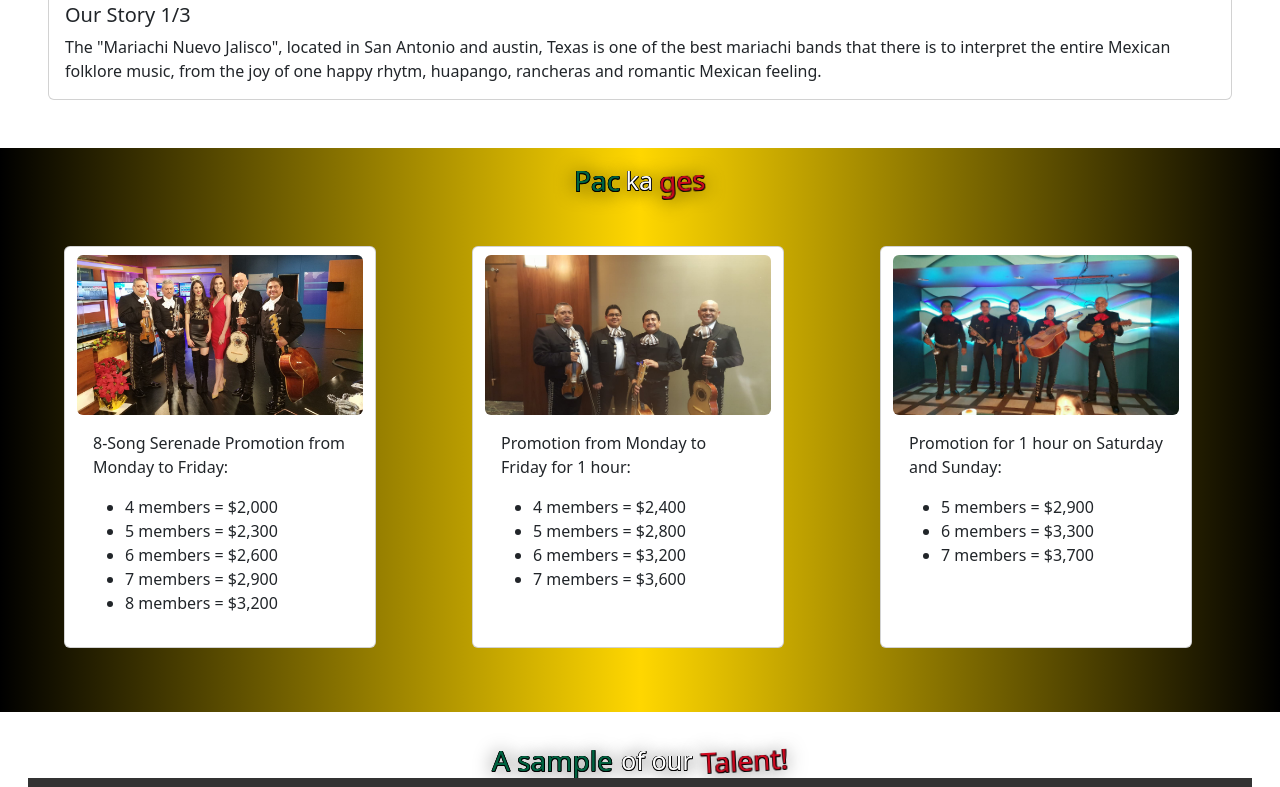
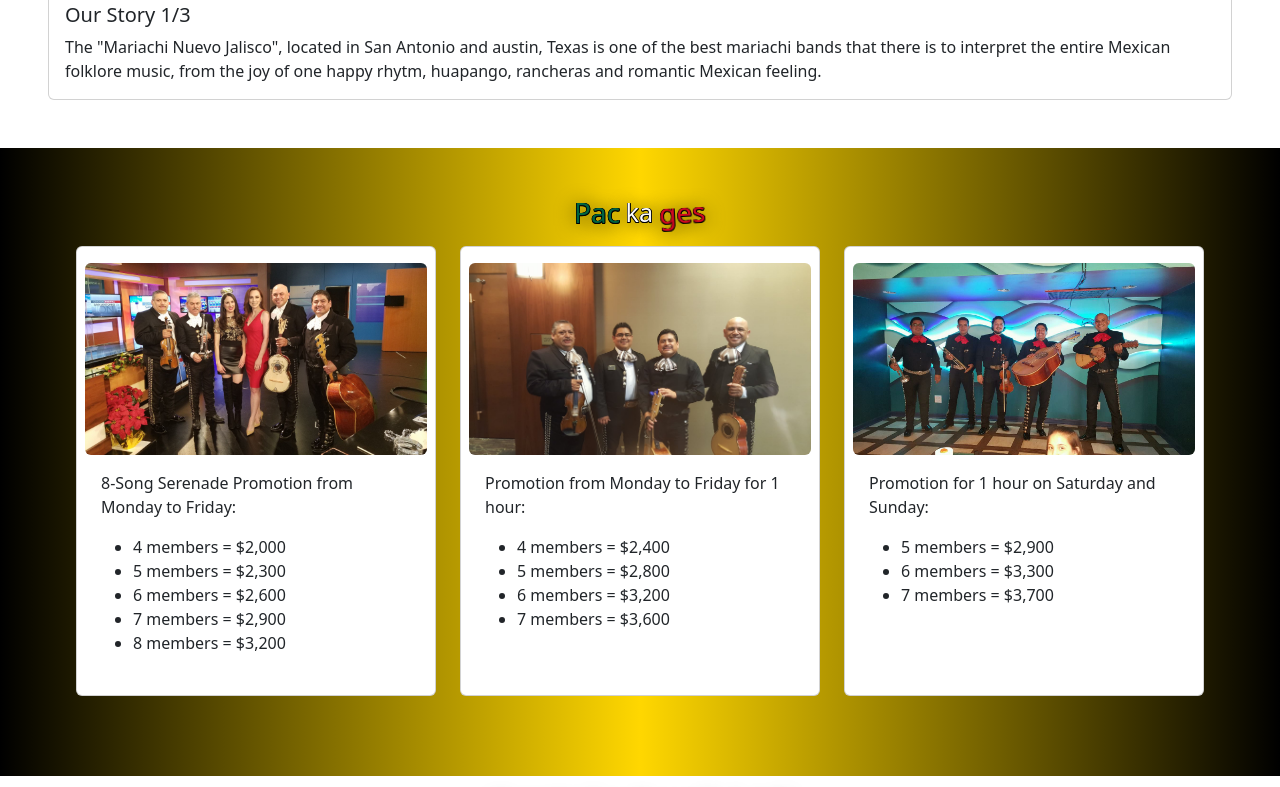
Before and after one commit to Tavolordk/mariachiAppV2, a plain HTML site: page index.html in a window 1280 px wide. Shown: the part 991-1778 px from the top of the page. Drawn offline with nearby package versions, Linux system fonts and the light colour scheme; grey boxes are pictures that could not be loaded.

Commit message:
Corregido problemas con cards y separaciones responsive

```diff
--- a/index.html
+++ b/index.html
@@ -11,6 +11,12 @@
   <link rel="shortcut icon" href="img/skeleton-5628201_1280.png" type="image/x-icon">
   <script src="https://kit.fontawesome.com/472951e964.js" crossorigin="anonymous"></script>
   <style>
+body {
+  width: 100%;
+  padding: 0;
+  margin: 0 auto;
+  overflow-x: hidden;
+}
     /* Estilos personalizados */
     .navbar {
       background: linear-gradient(to right,#006341, #b3a7a7,#d10920); /* Degradado con los colores de la bandera */
@@ -44,6 +50,7 @@
 }
 .bg-mariachi{
   background: linear-gradient(to right,#000, #FFD700,#000); /* Degradado con los colores de la bandera */
+height: auto;
 }
     .footer {
       background-color: #000; /* Fondo negro */
@@ -53,6 +60,16 @@
 .text-justify{
   text-align: justify;
 }
+.mg-config{
+  display: none;
+}
+@media (max-width: 480px) {
+    .mg-config {
+        display: flex; /* Mayor separación de abajo en dispositivos para celulares */
+    }
+}
+
+
   </style>
 </head>
 <body>
@@ -145,12 +162,14 @@
       </button>
     </div>
   </div>
-  <div class="container-fluid row m-0 mb-3 p-3 bg-mariachi">
+  <div class="container-fluid bg-mariachi p-5">
     <h1 class="text-center h1-3d"><span class="fs-3 verde">Pac</span>
       <span class="fs-3">ka</span>
       <span class="fs-3 rojo">ges</span>
     </h1>
-    <div class="card col-sm-12 col-md-3 col-lg-3 col-xl-3 col-12 m-5">
+   <div class="row m-3">
+    <div class="col-sm-12 col-md-4 col-lg-4 col-xl-4 mb-3">
+     <div class="card h-100 p-2">
       <img src="img/jalisco6.jpg" class="img-fluid mt-2 rounded" alt="7">
       <div class="card-body">
         <p class="card-text">
@@ -175,7 +194,9 @@
         </p>
       </div>
      </div>
-    <div class="card col-sm-12 col-md-3 col-lg-3 col-xl-3 col-12 m-5">
+    </div>
+    <div class="col-sm-12 col-md-4 col-lg-4 col-xl-4 col-12 mb-3">
+     <div class="card h-100 p-2">
       <img src="img/jalisco7.jpg" class="img-fluid mt-2 rounded" alt="8">
       <div class="card-body">
         <p class="card-text">
@@ -189,7 +210,9 @@
         </p>
       </div>
      </div>
-    <div class="card col-sm-12 col-md-3 col-lg-3 col-xl-3 col-12 m-5">
+    </div>
+    <div class="col-sm-12 col-md-4 col-lg-4 col-xl-4 col-12 mb-3">
+<div class="card h-100 p-2">
   <img src="img/jalisco8.jpg" class="img-fluid mt-2 rounded" alt="9">
   <div class="card-body">
     <p class="card-text">
@@ -200,6 +223,8 @@
         <li>7 members = $3,700</li>
       </ul>
     </p>
+  </div>
+</div>
     </div>
    </div>
   </div>
```
Lines whose indentation alone changed are shown as unchanged.
